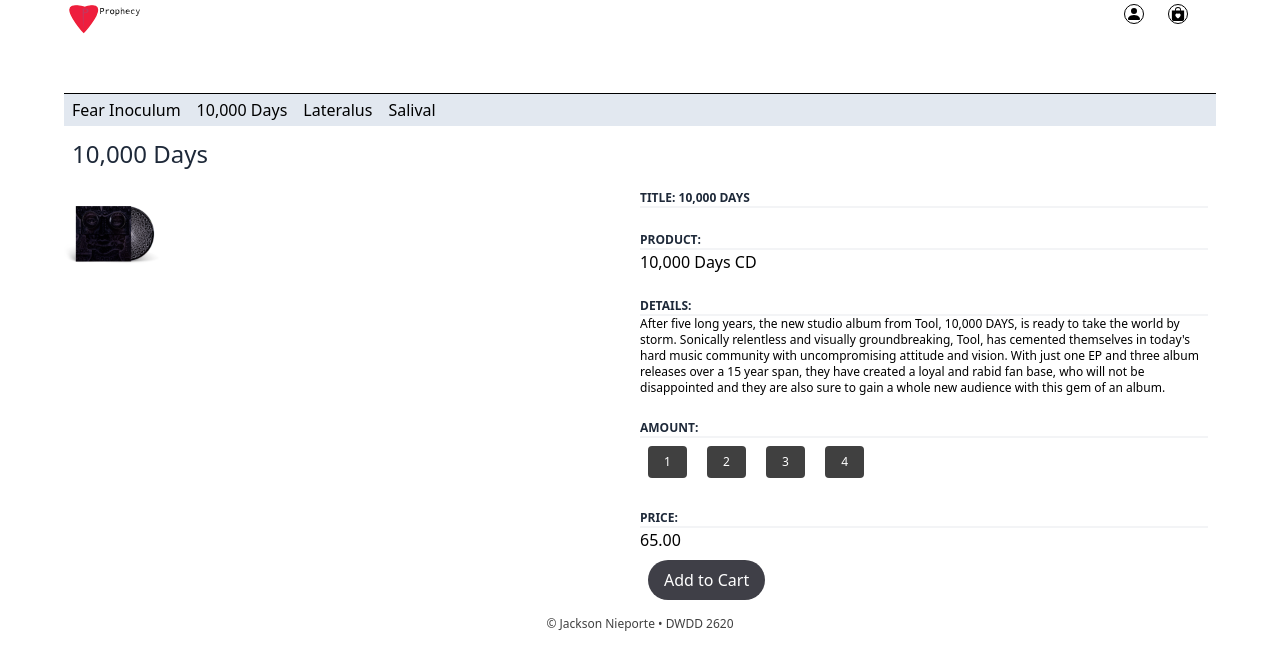
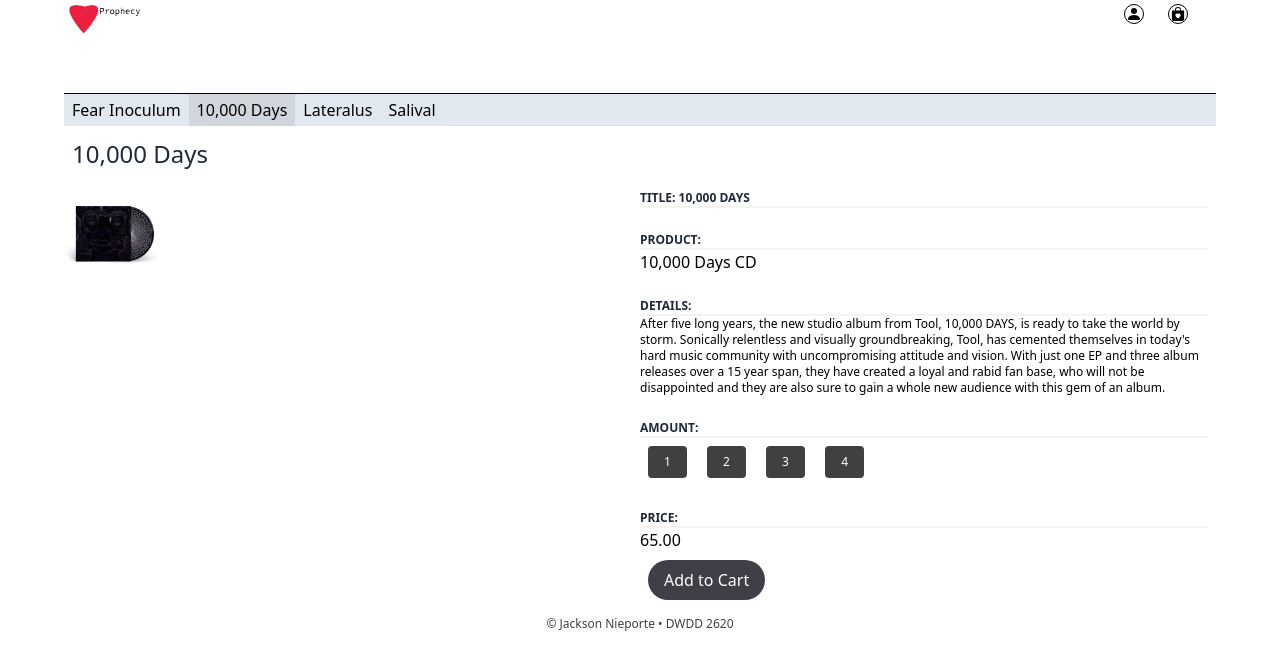
Before and after one commit to oakshone/2620-product, a plain HTML site: page index.html in a window 1280 px wide. Drawn offline with nearby package versions, Linux system fonts and the light colour scheme.

Commit message:
changed background

```diff
--- a/index.html
+++ b/index.html
@@ -27,7 +27,7 @@
             <a href="#" class="block py-1 px-2 hover:bg-gray-300">Fear Inoculum</a>
             </li>
             <li class="active:bg-purple-950 text-black border-b border-neutral-700 sm:border-b-0">
-            <a href="#" class= "block py-1 px-2 hover:bg-gray-300">10,000 Days</a>
+            <a href="#" class= "block py-1 px-2 bg-gray-300">10,000 Days</a>
             </li>
             <li class="text-black border-b border-neutral-700 sm:border-b-0">
             <a href="#" class="block py-1 px-2 hover:bg-gray-300">Lateralus</a>
```
